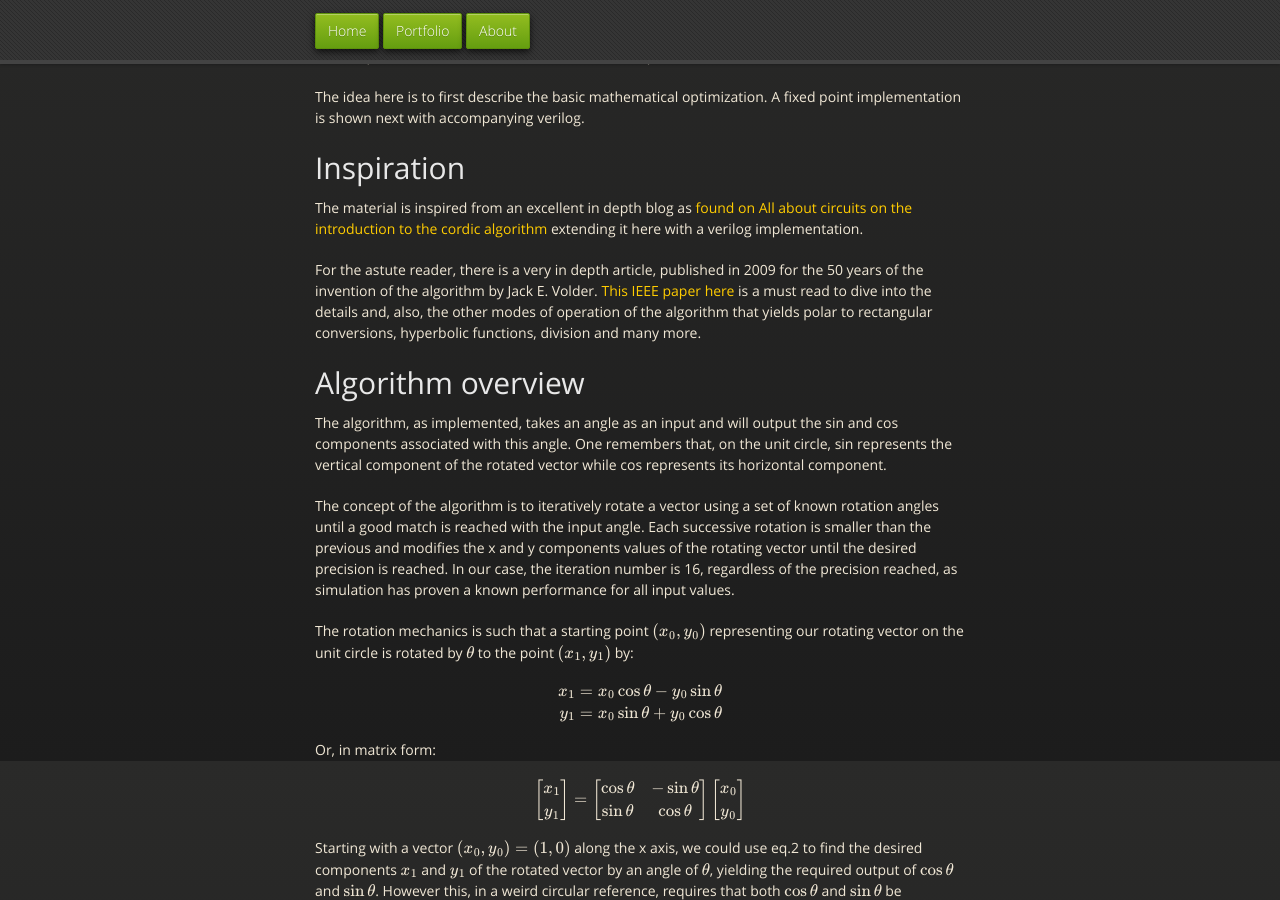
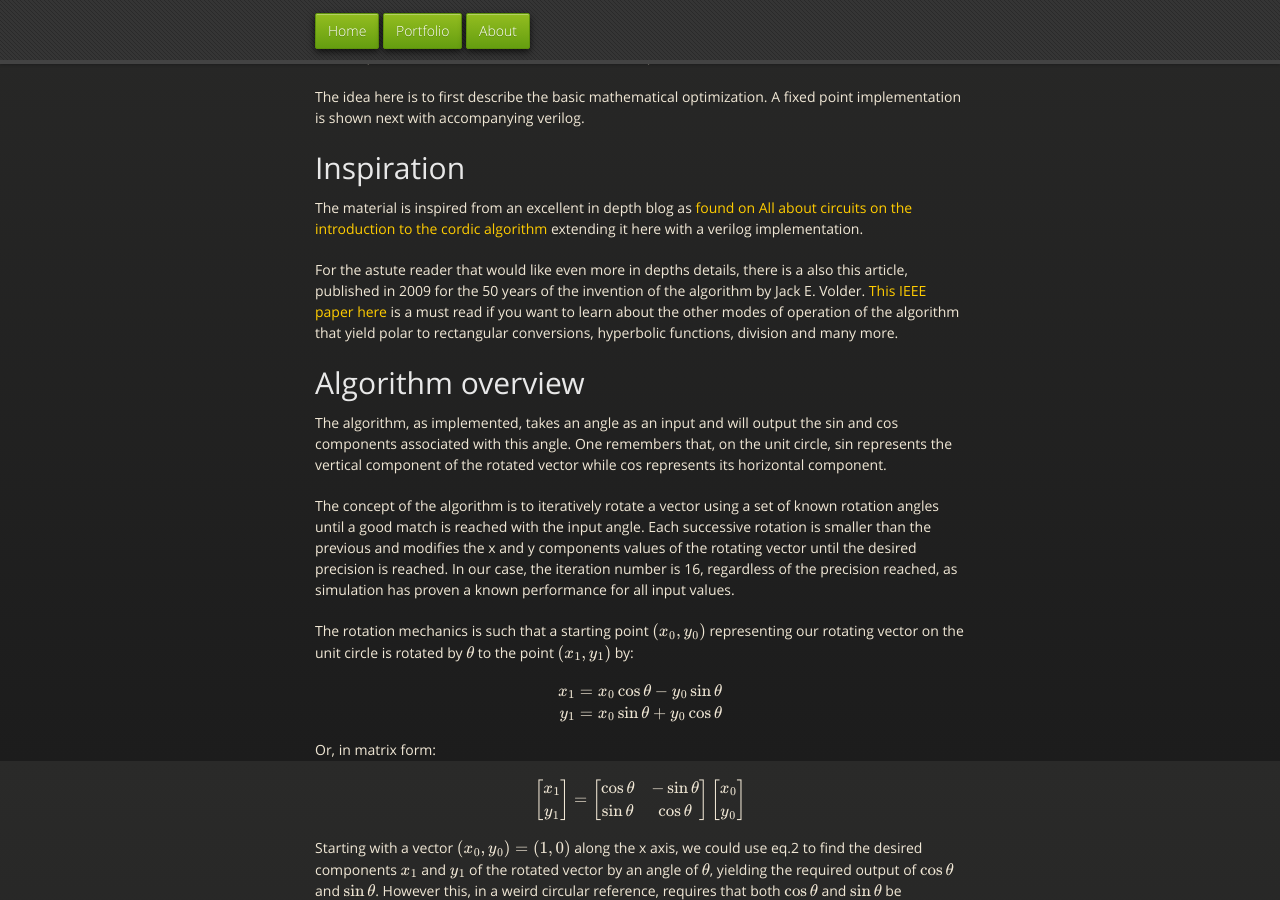
Before and after one commit to fperron-kt88/fx-portfolio, a Jekyll site: the page built from _posts/2024-12-18-cordic-module-optimisation.md, in a window 1280 px wide and 900 px high, scrolled down 1039 px. Built offline with Jekyll 4.4.1, drawn with Linux system fonts in a browser that asks for light colours; comment, search, counter and statistics services are not loaded.

```diff
--- a/_posts/2024-12-18-cordic-module-optimisation.md
+++ b/_posts/2024-12-18-cordic-module-optimisation.md
@@ -72,13 +72,13 @@
 algorithm](https://www.allaboutcircuits.com/technical-articles/an-introduction-to-the-cordic-algorithm/)
 extending it here with a verilog implementation.
 
-For the astute reader, there is a very in depth article,
-published in 2009 for the 50 years of the invention
-of the algorithm by Jack E. Volder. [This IEEE paper
-here](https://eprints.soton.ac.uk/267873/1/tcas1_cordic_review.pdf)
-is a must read to dive into the details and, also, the other modes of
-operation of the algorithm that yields polar to rectangular conversions,
-hyperbolic functions, division and many more.
+For the astute reader that would like even more in depths details,
+there is a also this article, published in 2009 for the 50 years of
+the invention of the algorithm by Jack E. Volder. [This IEEE paper
+here](https://eprints.soton.ac.uk/267873/1/tcas1_cordic_review.pdf) is
+a must read if you want to learn about the other modes of operation of
+the algorithm that yield polar to rectangular conversions, hyperbolic
+functions, division and many more.
 
 ## Algorithm overview
 
```
